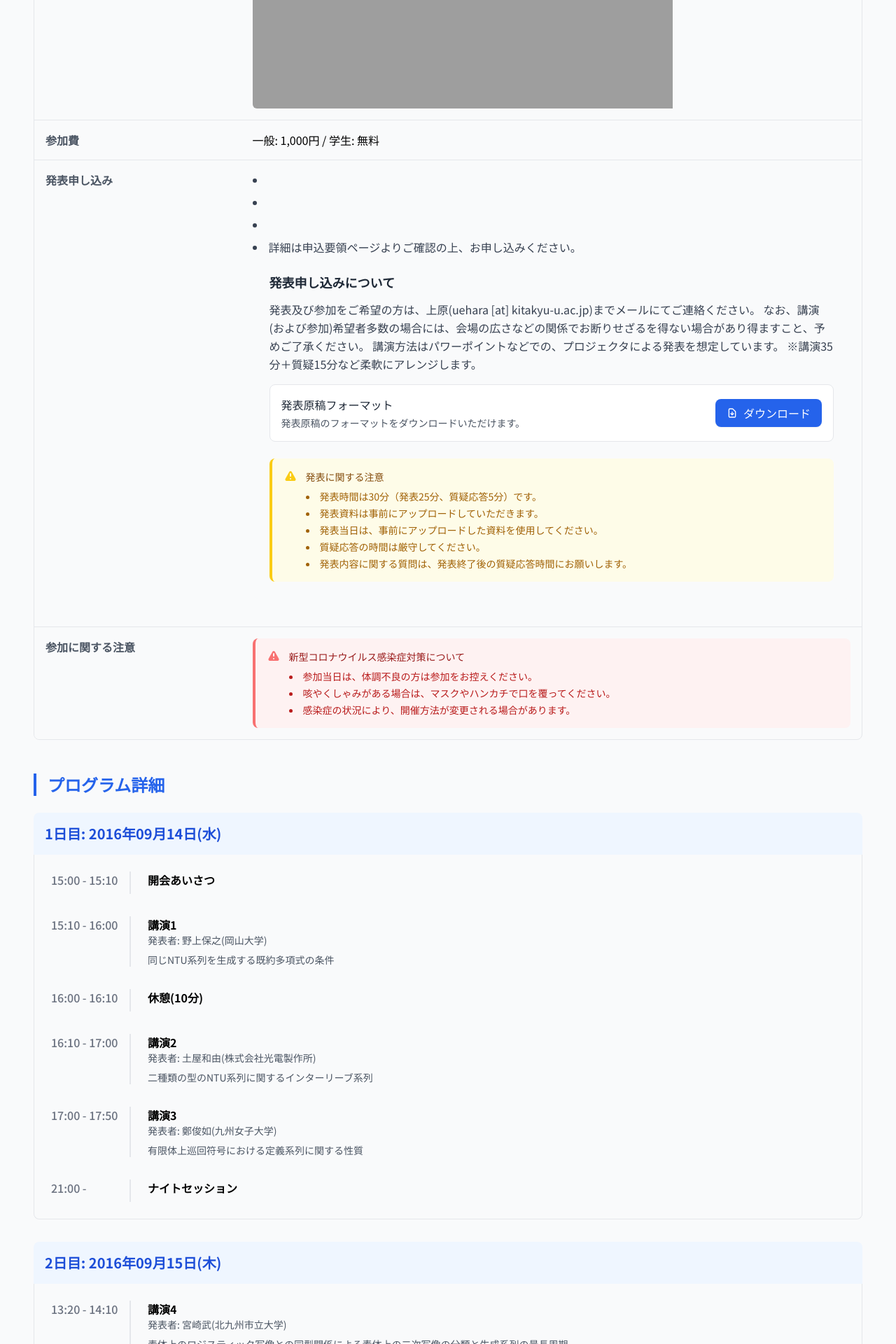
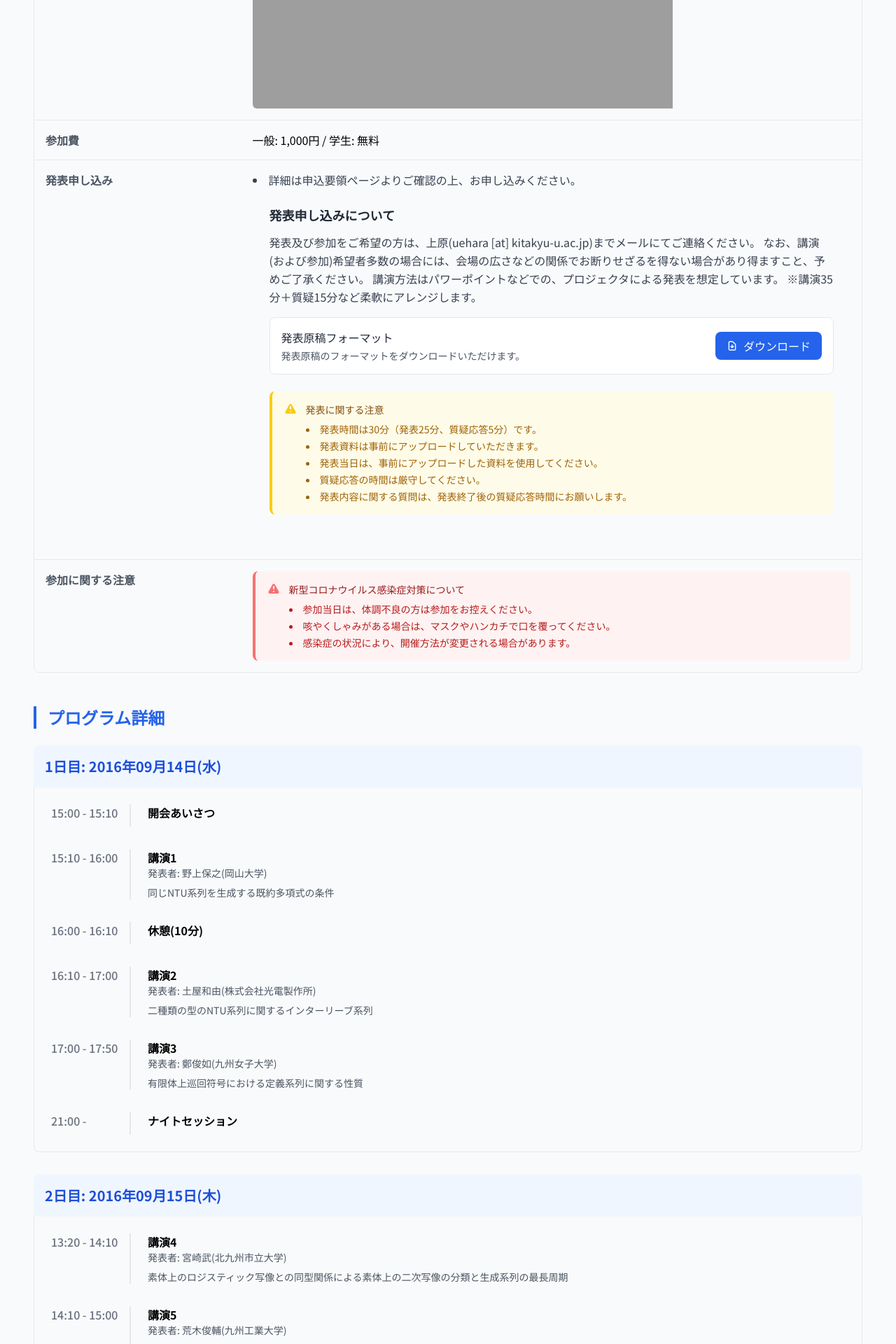
Before and after one commit to ko-max-123/site, a Jekyll site: the page built from pages/workshop2.html, in a window 1280 px wide. Shown: the part 1161-3081 px from the top of the page at 70% size. Built offline with Jekyll 4.4.1, drawn with Linux system fonts in a browser that asks for light colours; nearby versions of some CDN libraries; grey boxes are pictures that could not be loaded.

Commit message:
htmlを修正

```diff
--- a/pages/workshop2.html
+++ b/pages/workshop2.html
@@ -75,9 +75,9 @@ description: "第12回有限体理論とその擬似乱数系列生成への応
                 <div class="bg-gray-50 p-4 font-semibold text-gray-600">発表申し込み</div>
                 <div class="p-4 md:col-span-3">
                     <ul class="list-disc list-inside text-gray-700 space-y-2">
-                        <li>{{ workshop.application_deadline }}</li>
+                        <!--<li>{{ workshop.application_deadline }}</li>
                         <li>{{ workshop.manuscript_deadline }}</li>
-                        <li>{{ workshop.social_gathering_application_deadline }}</li>
+                        <li>{{ workshop.social_gathering_application_deadline }}</li>-->
                         <li>詳細は申込要領ページよりご確認の上、お申し込みください。</li>
                     </ul>
                     <div class="bg-gray-50 p-6 rounded-lg mb-6">
```
